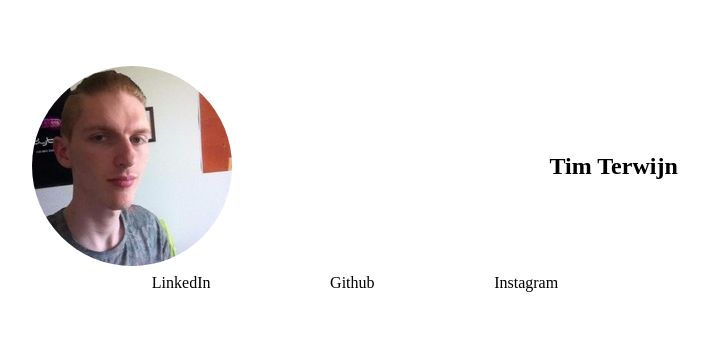
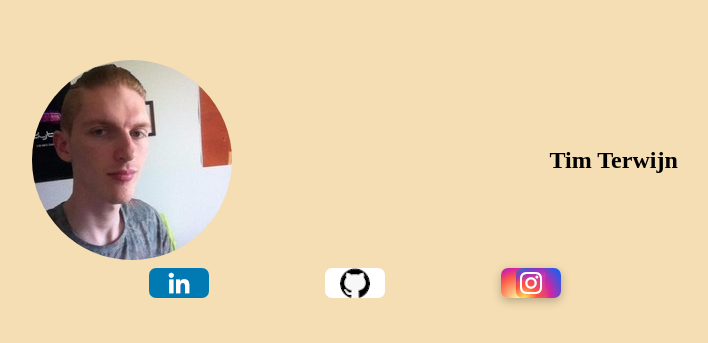
Before and after one commit to TimTerwijn/tterwijn.nl, a plain HTML site: page index.html in a window 1280 px wide. Shown: the part 221-564 px from the top of the page, without its empty margins (285-993 px from the left). Drawn offline with Linux system fonts and the light colour scheme.

Commit message:
added some logos

```diff
--- a/index.html
+++ b/index.html
@@ -19,9 +19,15 @@
         Tim Terwijn
       </h1>
       <article>
-        <p>LinkedIn</p>
-        <p>Github</p>
-        <p>Instagram</p>
+        <a href="https://www.linkedin.com/in/tim-t-37611ab6/">
+          <img src="./static/img/linkedin.png" alt="Linkedin logo">
+        </a>
+        <a href="https://github.com/TimTerwijn">
+          <img src="./static/img/github.png" alt="Github logo">
+        </a>
+        <a href="#">
+          <img src="./static/img/instagram.png" alt="Github logo">
+        </a>
       </article>
     </section>
 
--- a/static/css/style.css
+++ b/static/css/style.css
@@ -3,6 +3,7 @@
 }
 
 main{
+    background-color: wheat;
     display: grid;
     grid-template-columns: 100%;
     grid-template-rows: 100vh;
@@ -28,6 +29,11 @@ section:nth-child(2){
     display: none;
 }
 
+section>img{
+    border-radius: 100%;
+    max-width: 33vw;
+}
+
 article{
     grid-column-end: span 2;
     width: 100%;
@@ -36,7 +42,26 @@ article{
     margin-top: 0.5rem;
 }
 
-img{
-    border-radius: 100%;
-    max-width: 33vw;
+/* social media knoppen */
+article>a{
+    height: 30px;
+    width: 60px;
+    border-radius: 7px;
+    display: flex;
+    justify-content: center;
 }
+
+article>a:nth-child(1){
+    background-color: #017ab4;
+}
+
+article>a:nth-child(2){
+    background-color: white;
+}
+
+article>a:nth-child(3){
+    background: #d6249f;
+    background: radial-gradient(circle at 30% 107%, #fdf497 0%, #fdf497 5%, #fd5949 45%,#d6249f 60%,#285AEB 90%);
+    box-shadow: 0px 3px 10px rgba(0,0,0,.25);
+
+}
```
Also changed, not shown: static/img/github.png (added), static/img/instagram.png (added), static/img/linkedin.png (added), 1 other file.
